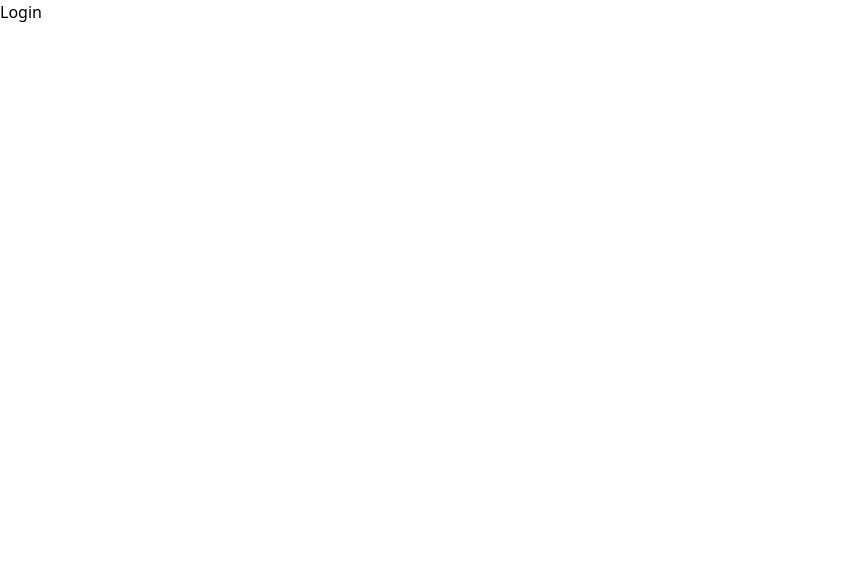
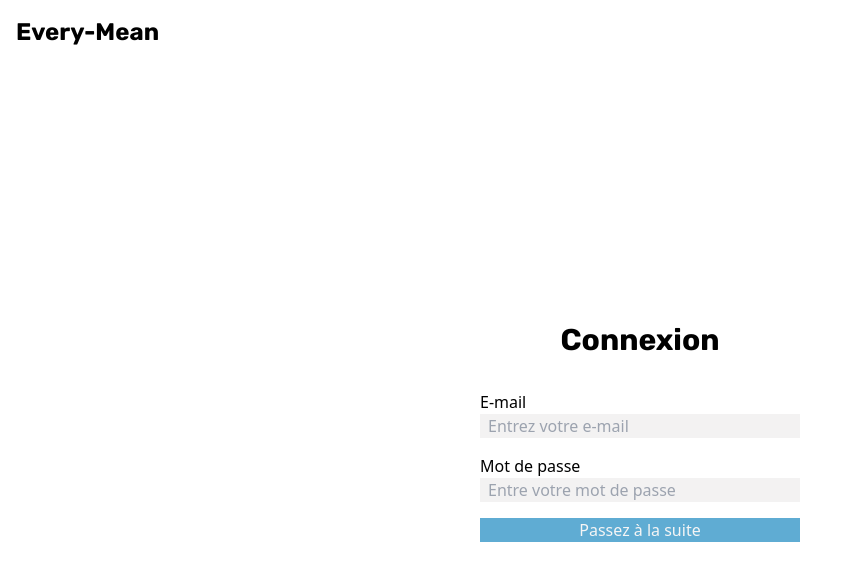
Before and after one commit to divinoschaeffer/every_mean, a Next.js app: page /login in a window 1280 px wide. Shown: the top 580 px of the page, without its empty margins (0-862 px from the left). Built offline with nearby package versions, Linux system fonts and the light colour scheme.

Commit message:
auth pages and form

```diff
--- a/src/app/login/page.tsx
+++ b/src/app/login/page.tsx
@@ -1,10 +1,10 @@
+'use client'
 
-export default function Login(){
+import AuthForm from "@/components/AuthForm"
+import { login } from "@/actions/auth"
 
-
+export default function Page(){
     return(
-        <div>
-            <h1>Login</h1>
-        </div>
+        <AuthForm name="Connexion" formAction={login}></AuthForm>
     )
 }
--- /dev/null
+++ b/src/app/sign-in/page.tsx
@@ -0,0 +1,10 @@
+'use client'
+
+import AuthForm from "@/components/AuthForm"
+import { signIn } from "@/actions/auth"
+
+export default function SignIn(){
+    return(
+        <AuthForm name="Inscription" formAction={signIn}></AuthForm>
+    )
+}
--- /dev/null
+++ b/src/components/AuthForm.tsx
@@ -0,0 +1,57 @@
+import { Rubik } from "next/font/google";
+import Link from "next/link";
+import { MouseEvent, useState } from "react";
+import { User, formUser } from "@/types";
+import { useRouter } from "next/navigation";
+
+const rubik = Rubik({
+    weight: '700',
+    subsets: ['latin'],
+  })
+
+export default function AuthForm({name, formAction}: {name: string, formAction: (formData: formUser) => Promise<User>}){
+
+    const [email, setEmail] = useState<string>("");
+    const [password, setPassword] = useState<string>("");
+    const router = useRouter();
+
+    async function handleSubmit(e: MouseEvent){
+        e.preventDefault();
+
+        const formData: formUser = {
+            email: email,
+            password: password
+        }
+        try {
+            const user: User = await formAction(formData);
+            sessionStorage.setItem('user', JSON.stringify(user));
+            router.push("/dashboard");
+        } catch (error) {
+            console.log(error);
+        }
+    }
+
+    return(
+        <div className="flex flex-col h-screen">
+            <header className="flex p-4 place-self-start">
+                <Link href="/">
+                <h1 className={rubik.className + ` text-2xl` }>Every-Mean</h1>
+                </Link>
+            </header>
+            <div className="flex flex-col justify-center h-full">
+                <form className="flex flex-col self-center space-y-4 w-full md:w-1/4">
+                    <h2 className={rubik.className + " text-center text-3xl mb-4"}>{name}</h2>
+                    <div className="flex flex-col">
+                        <label>E-mail</label>
+                        <input className="pl-2 bg-gray-light text-gray-medium" placeholder="Entrez votre e-mail" type="email" required={true} onChange={e => setEmail(e.target.value)} value={email}></input>
+                    </div>
+                    <div className="flex flex-col">
+                        <label>Mot de passe</label>
+                        <input className="pl-2 bg-gray-light text-gray-medium" placeholder="Entre votre mot de passe" required={true} type="password" onChange={e => setPassword(e.target.value)} value={password}></input>
+                    </div>
+                    <button className="text-white bg-blue" onClick={e => handleSubmit(e)}>Passez à la suite</button>
+                </form>
+            </div>
+        </div>
+    )
+}
```
